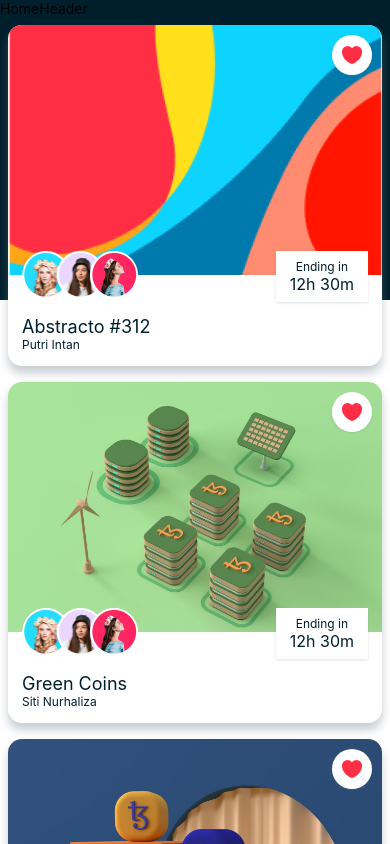
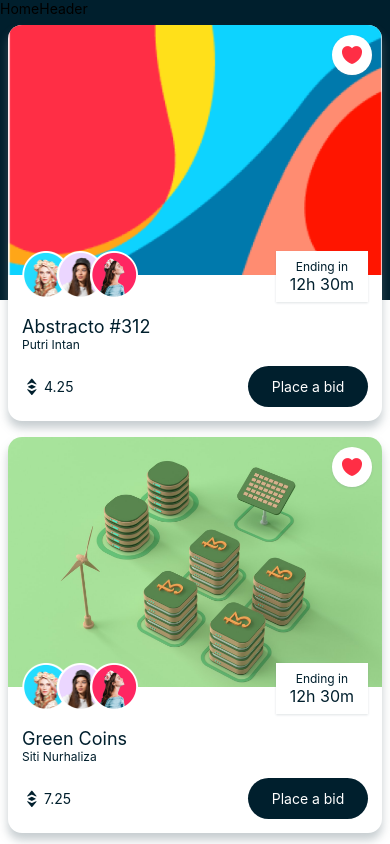
Before and after one commit to robertgarofalo/nft-market-app, a React Native app: screen /Home in a window 390 px wide. Shown: the top 844 px of the page. Built offline with nearby package versions, Linux system fonts and the light colour scheme.

Commit message:
complete NFT card UI and functionality

```diff
--- a/components/Button.js
+++ b/components/Button.js
@@ -27,10 +27,26 @@ export const CircleButton = ({ imgUrl, handlePress, ...props }) => {
   );
 };
 
-export const RectButton = () => {
+export const RectButton = ({ minWidth, fontSize, handlePress, ...props}) => {
   return (
-    <View>
-      <Text>CircleButton</Text>
-    </View>
+    <TouchableOpacity
+      style={{
+        backgroundColor: COLORS.primary,
+        borderRadius: SIZES.extraLarge,
+        minWidth,
+        padding: SIZES.small,
+        ...props,
+      }}
+      onPress={handlePress}
+    >
+     <Text style={{
+      //  fontFamily: FONTS.semiBold,
+      fontSize,
+      color: COLORS.white,
+      textAlign: 'center'
+     }}>
+       Place a bid
+       </Text>
+    </TouchableOpacity>
   )
 }
--- a/components/NFTCard.js
+++ b/components/NFTCard.js
@@ -43,6 +43,19 @@ const NFTCard = ({ data }) => {
         titleSize={SIZES.large}
         subTitleSize={SIZES.small}
         />
+        <View style={{
+          marginTop: SIZES.font,
+          flexDirection: 'row',
+          justifyContent: 'space-between',
+          alignItems: 'center',
+        }}>
+          <EthPrice price={data.price} />
+          <RectButton
+          minWidth={120}
+          fontSize={SIZES.font}
+          handlePress={() => navigation.navigate("Details", { data })}
+          />
+        </View>
       </View>
     </View>
   )
--- a/components/SubInfo.js
+++ b/components/SubInfo.js
@@ -17,10 +17,19 @@ export const NFTTitle = ({ title, subTitle, titleSize, subTitleSize, creator}) =
       )
 }
 
-export const EthPrice = () => {
+export const EthPrice = ( {price }) => {
     return (
-        <View>
-          <Text>SubInfo</Text>
+        <View style={{ flexDirection: 'row', alignItems: 'center'}}>
+          <Image
+          source={assets.eth}
+          resizeMode='contain'
+          style={{ width: 20, height: 20, marginRight: 2 }}
+          />
+          <Text style={{
+            // fontFamily: FONTS.medium,
+            fontSize: SIZES.font,
+            color: COLORS.primary,
+          }}>{price}</Text>
         </View>
       )
 }
```
